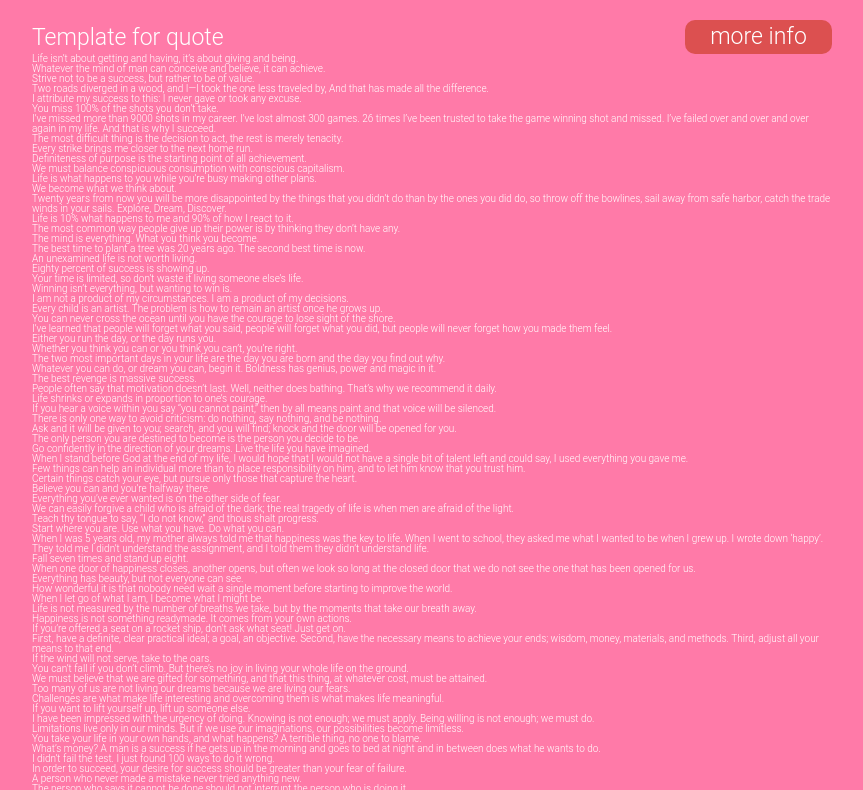
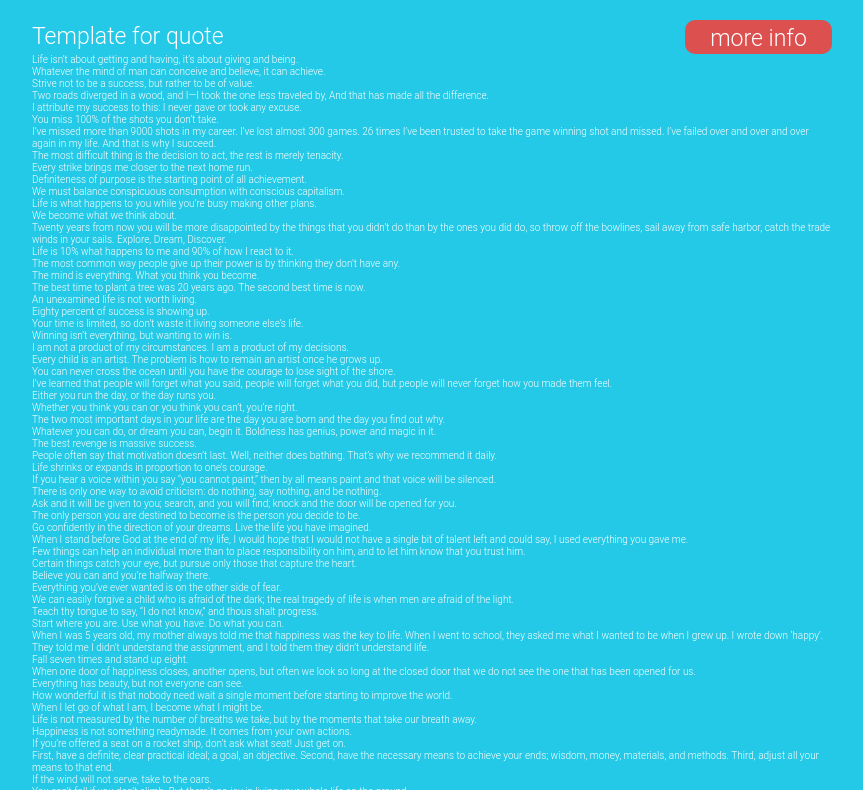
Before and after one commit to Wotusay/Codecollecter, a website built with webpack: page src/index.html in a window 1280 px wide. Shown: the part 218-1008 px from the top of the page, without its empty margins (208-1071 px from the left). Built offline with nearby package versions, Linux system fonts and the light colour scheme; some packages are replaced by stand-ins of ours.

Commit message:
modified

```diff
--- a/src/css/quotes.css
+++ b/src/css/quotes.css
@@ -16,6 +16,7 @@
   width: 80rem;
   margin: 0 auto;
   margin-top: 4rem;
+  line-height: 1.2;
 }
 
 .quote {
--- a/src/css/vars.css
+++ b/src/css/vars.css
@@ -1,5 +1,5 @@
 :root {
-  --backgroundColor: rgb(255, 122, 168);
+  --backgroundColor: rgb(35, 201, 230);
   --secondaryColor: #dc5050;
   --h1Like: 4.8rem;
   --quoteSize: 2.3rem;
--- a/src/index.js
+++ b/src/index.js
@@ -14,7 +14,7 @@ import './style.css';
       $quote.textContent = quote.quote;
       $quotes.appendChild($quote);
     });
-    }
+  };
 
   init();
 }
```
Lines whose indentation alone changed are shown as unchanged.
